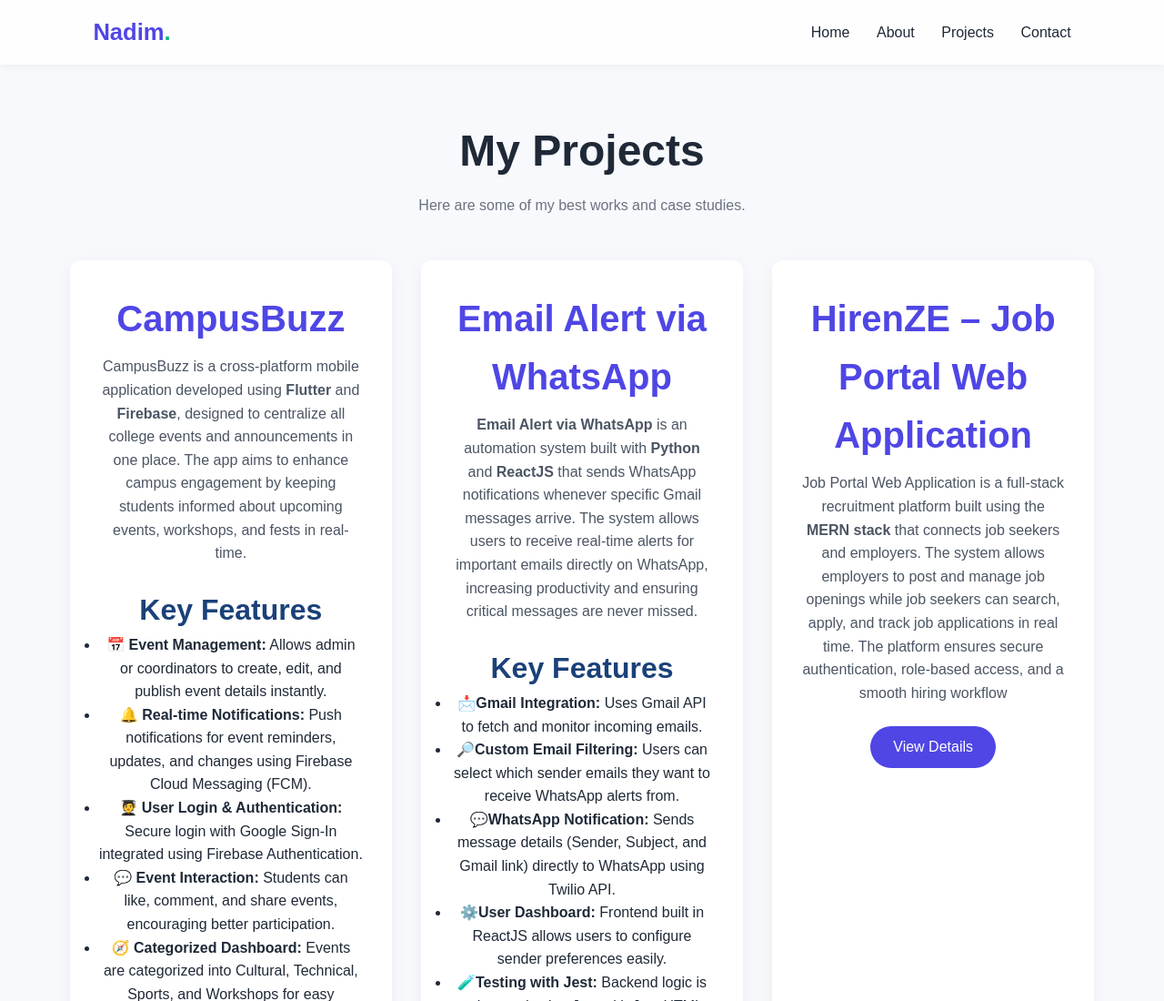
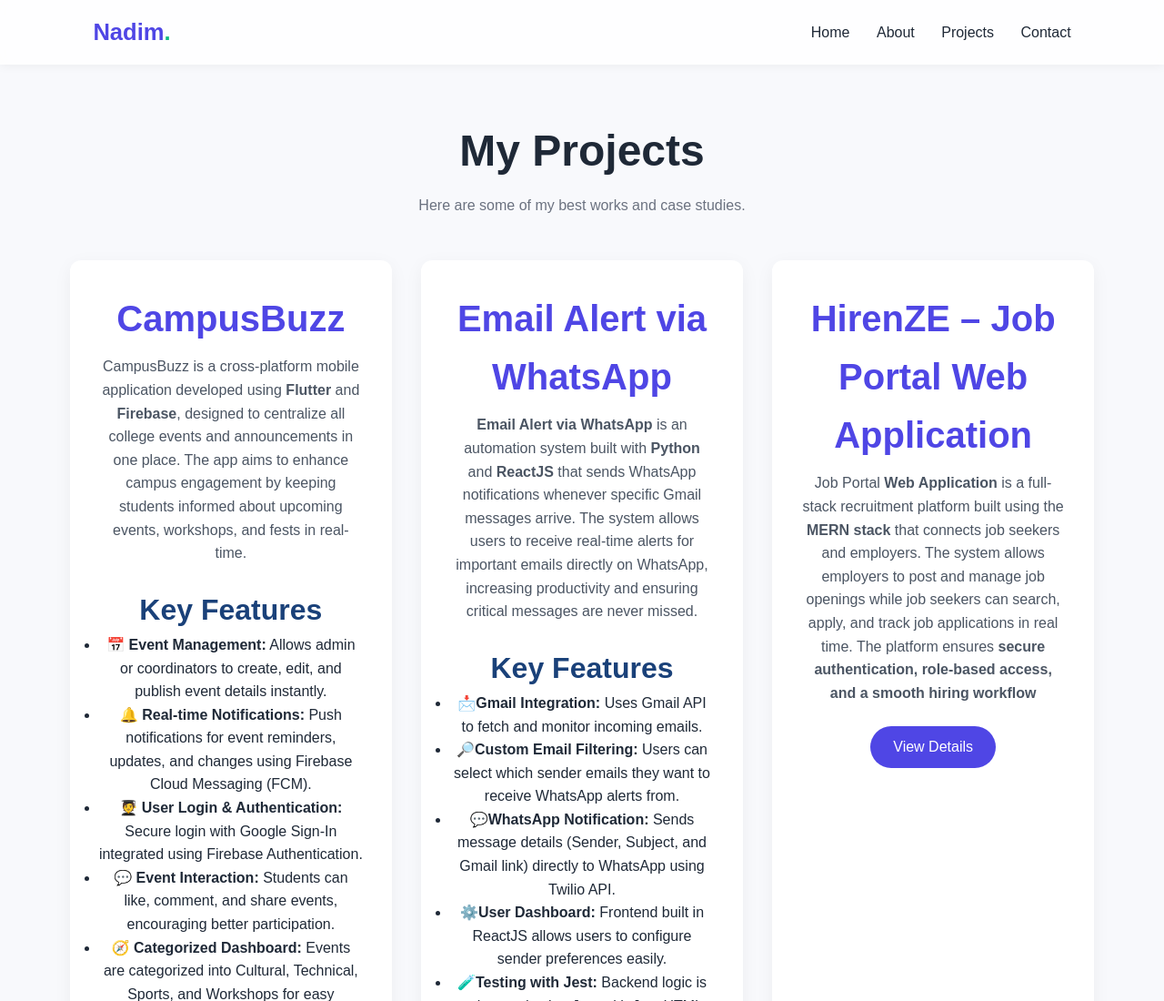
Before and after one commit to akramnadim064/portfolio-website, a plain HTML site: page projects.html in a window 1280 px wide. Shown: the top 1100 px of the page at 91% size. Drawn offline with Linux system fonts and the light colour scheme.

Commit message:
added portal

```diff
--- a/projects.html
+++ b/projects.html
@@ -125,7 +125,7 @@
 
         <div class="project-card">
           <h3>HirenZE – Job Portal Web Application</h3>
-          <p>Job Portal Web Application is a full-stack recruitment platform built using the <strong>MERN stack</strong> that connects job seekers and employers. The system allows employers to post and manage job openings while job seekers can search, apply, and track job applications in real time. The platform ensures secure authentication, role-based access, and a smooth hiring workflow</p>
+          <p>Job Portal <strong>Web Application</strong> is a full-stack recruitment platform built using the <strong>MERN stack</strong> that connects job seekers and employers. The system allows employers to post and manage job openings while job seekers can search, apply, and track job applications in real time. The platform ensures <strong>secure authentication, role-based access, and a smooth hiring workflow</strong></p>
           <a href="#" class="btn primary">View Details</a>
         </div>
       </div>
```
